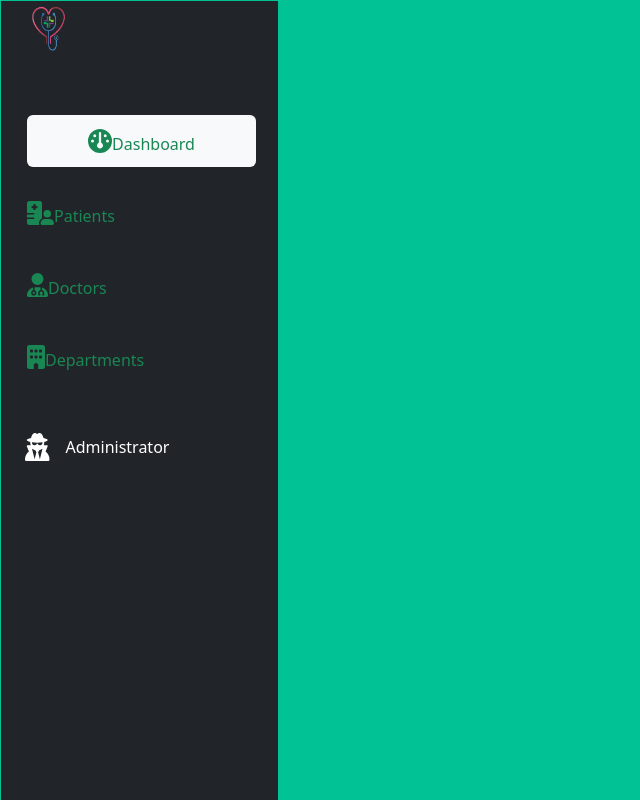
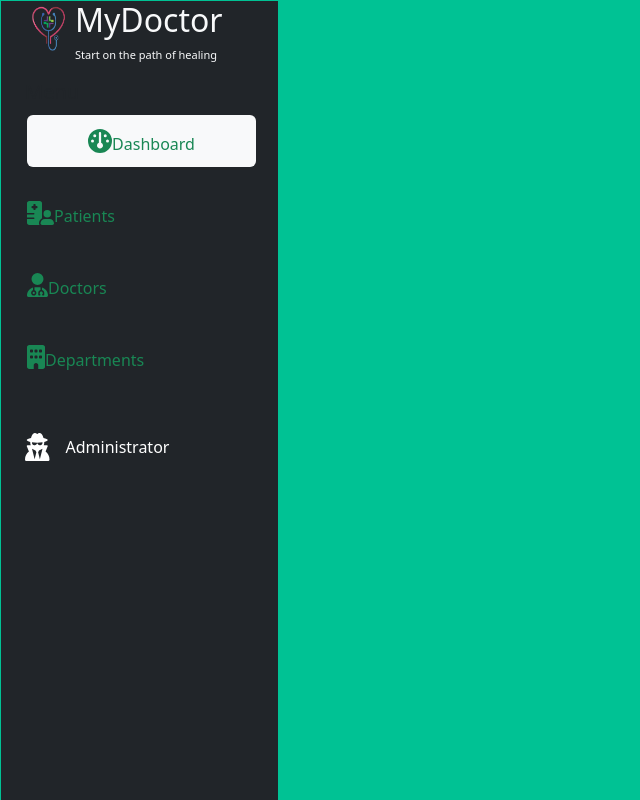
Before and after one commit to mishelshaji/EXP-G2-MyDoctor, an Angular app in the folder Client/: page /admin in a window 1280 px wide. Shown: the top 800 px of the page, without its empty margins (0-640 px from the left). Built offline with nearby package versions, Linux system fonts and the light colour scheme.

Commit message:
Update admin-sidebar.component.html

```diff
--- a/Client/src/app/admin/admin-sidebar/admin-sidebar.component.html
+++ b/Client/src/app/admin/admin-sidebar/admin-sidebar.component.html
@@ -3,7 +3,7 @@
         <div class="container-fluid col-auto col-md-3 col-xl-2 w-100">
                     <div class="d-flex logodiv">
                         <img src="../../../assets/images/logo.png" alt="" id="logoimg">
-                        <div class="d-none d-lg-inline">
+                        <div class="d-none d-lg-inline text-light">
                             <h2>MyDoctor</h2>
                             <p>Start on the path of healing</p>
                         </div>
```
